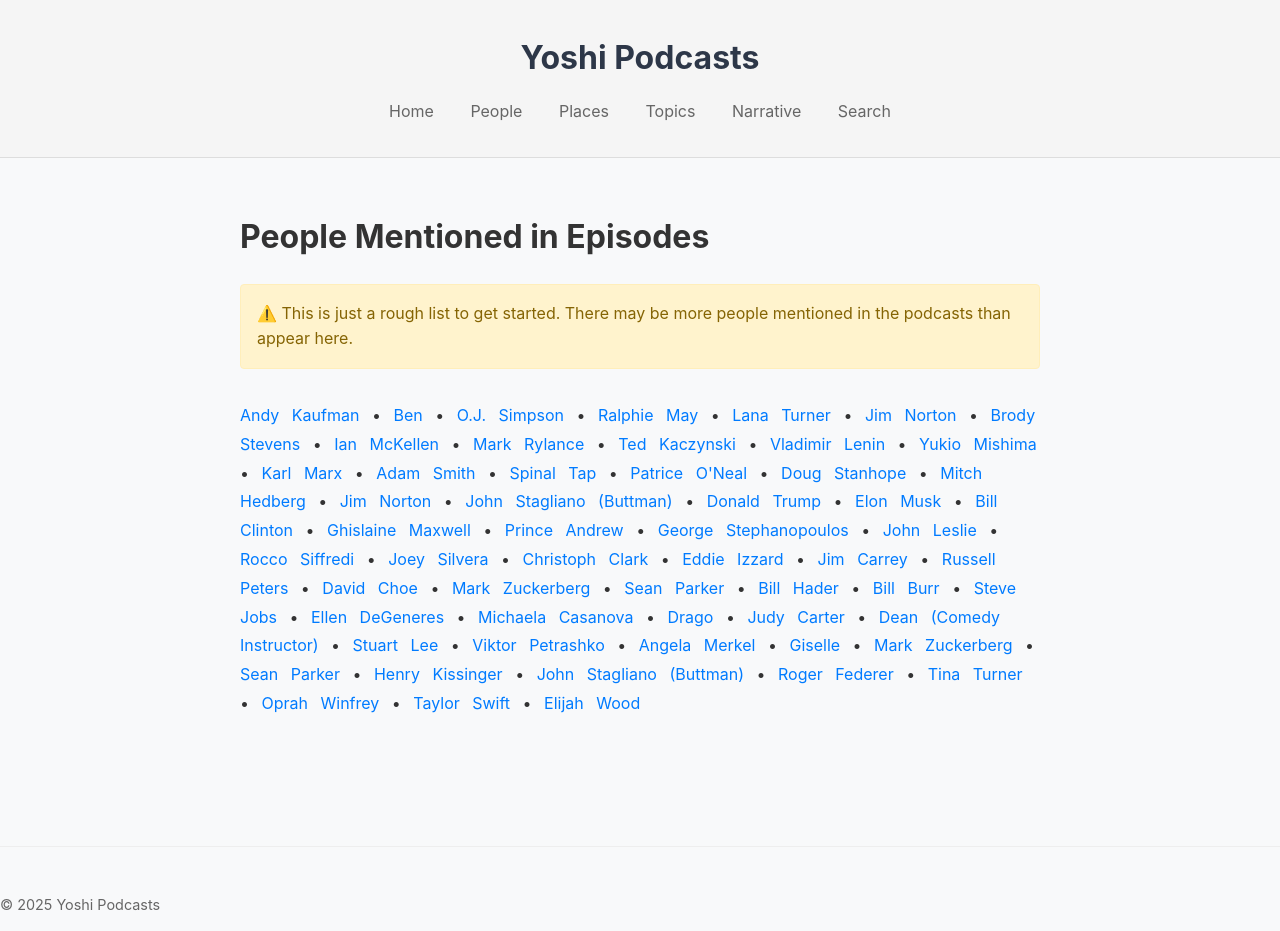
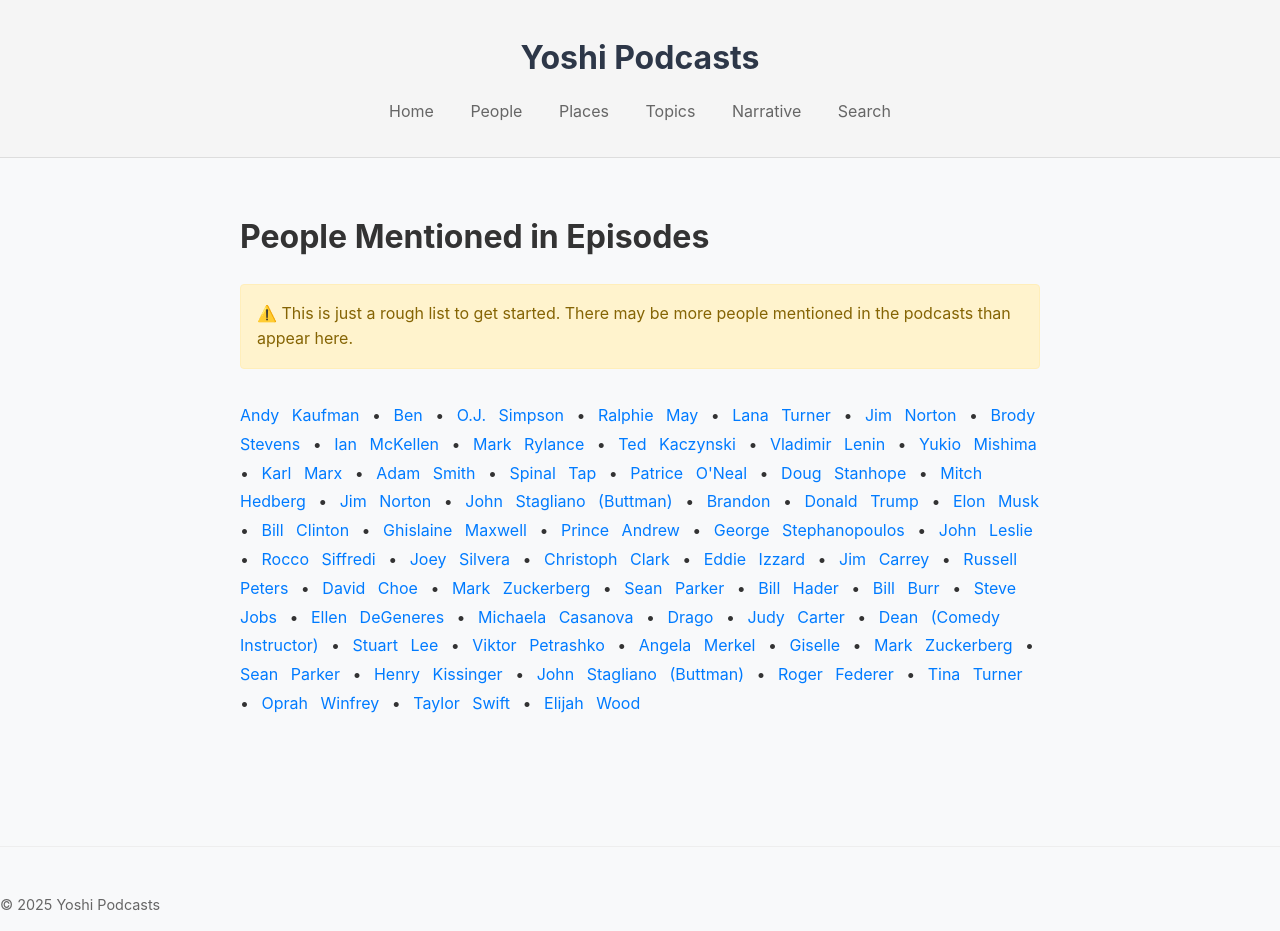
Before and after one commit to harryf/yoshi-podcasts, a Jekyll site: the page built from people.html, in a window 1280 px wide. Built offline with Jekyll 4.4.1, drawn with Linux system fonts in a browser that asks for light colours; comment, search, counter and statistics services are not loaded.

Commit message:
Add brandon

```diff
--- a/people.html
+++ b/people.html
@@ -30,6 +30,7 @@ title: People Mentioned
 <a href="{{ site.baseurl }}/search?q=Mitch%20Hedberg">Mitch Hedberg</a> •
 <a href="{{ site.baseurl }}/search?q=Jim%20Norton">Jim Norton</a> •
 <a href="{{ site.baseurl }}/search?q=John%20Stagliano%20Buttman">John Stagliano (Buttman)</a> •
+<a href="{{ site.baseurl }}/search?q=Brandon">Brandon</a> •
 <a href="{{ site.baseurl }}/search?q=Donald%20Trump">Donald Trump</a> •
 <a href="{{ site.baseurl }}/search?q=Elon%20Musk">Elon Musk</a> •
 <a href="{{ site.baseurl }}/search?q=Bill%20Clinton">Bill Clinton</a> •
```
